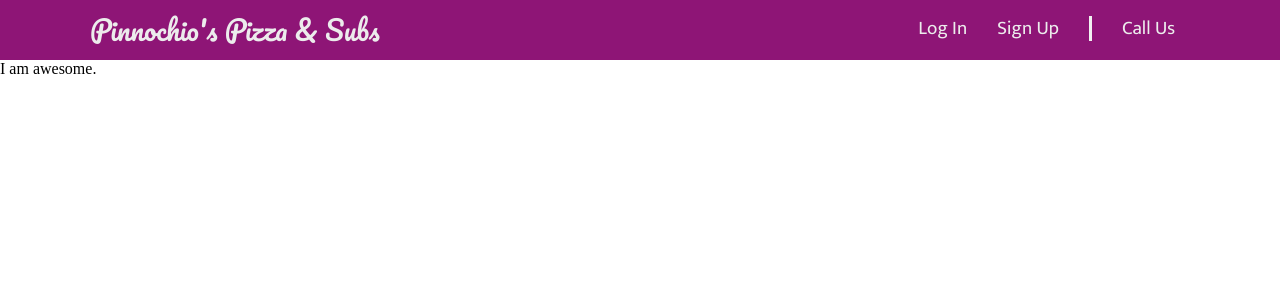
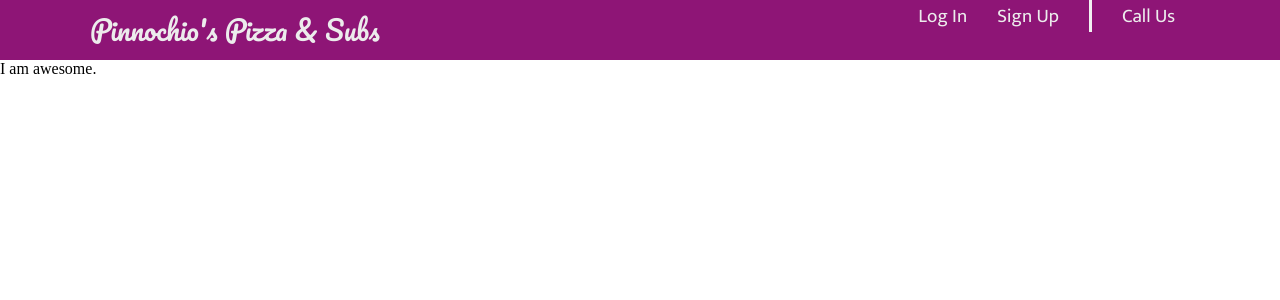
Before and after one commit to kkant041/pizza, a Django app: page / in a window 1280 px wide. Shown: the top 300 px of the page. Run offline with Django 3.2, Linux system fonts and the light colour scheme.

Commit message:
kkant041

```diff
--- a/home/static/home/style.css
+++ b/home/static/home/style.css
@@ -10,7 +10,7 @@ header {
   top: 0px;
   left: 0px;
   padding: 0 90px;
-  background: #8E1576;
+  background: #8e1576;
   width: 100%;
   height: 60px;
   box-sizing: border-box;
@@ -26,29 +26,24 @@ header #mt a {
   color: #ececec;
   text-decoration: none;
   font-size: 1.7em;
-  font-family: 'Pacifico', cursive;
+  font-family: "Pacifico", cursive;
 }
-
-
 
 header #mr {
   float: right;
 }
 
-header #mr ul{
-  padding-left: 0px;
-  padding-right: 0px;
-  margin-left: 0px;
-  margin-right: 0px;
+header #mr ul {
+  padding: 19 0px;
+  margin: 0px;
 }
 
 header #mr ul li {
   text-decoration: none;
   float: right;
   margin: 0 15px;
-  line-height: 25px;
   font-size: 1.2em;
-  font-family: 'Mukta', sans-serif;
+  font-family: "Mukta", sans-serif;
   font-weight: 500;
   list-style-type: none;
 }
@@ -66,24 +61,24 @@ header #mr ul li a {
 }
 
 header #mr ul li a:hover,
-header #mr ul li a.active{
+header #mr ul li a.active {
   text-decoration: none;
   color: #ffffff;
 }
 
 #mkmc:hover,
-#mkmc.active{
+#mkmc.active {
   text-decoration: none;
   color: #ffffff;
 }
 
 #mkmc:hover,
-#mkmc.active{
+#mkmc.active {
   text-decoration: none;
   color: #ffffff;
 }
 
-#nav-bar{
+#nav-bar {
   color: #f1f1f1;
   display: none;
   float: left;
@@ -91,26 +86,23 @@ header #mr ul li a.active{
   margin-top: 15.7px;
 }
 
-
-
-@media (max-width: 806px){
-  header{
+@media (max-width: 806px) {
+  header {
     padding: 0 20px;
-
   }
 
-  #nav-bar{
+  #nav-bar {
     display: block;
     margin-bottom: 20px;
   }
 
-  header #mt{
+  header #mt {
     float: right;
     width: 93%;
     text-align: center;
   }
 
-  header #mr{
+  header #mr {
     display: none;
     position: absolute;
   }
```
